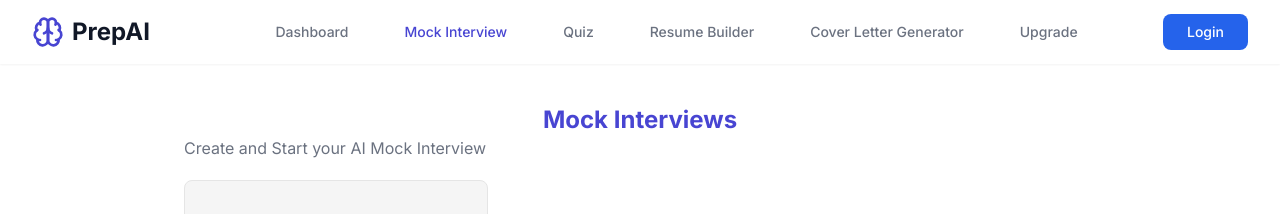
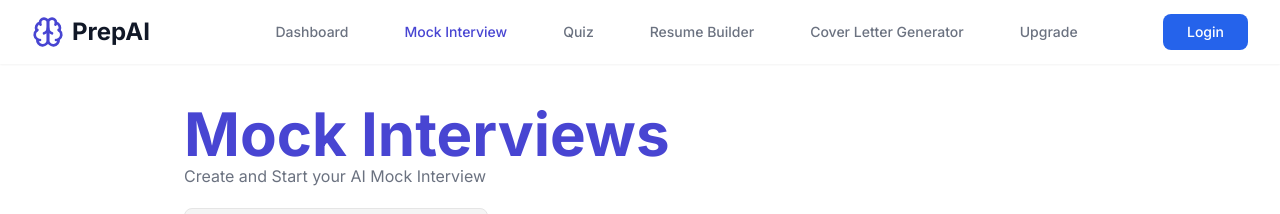
Before and after one commit to anusha7530/PrepAI, a Next.js app: page /dashboard/mocks in a window 1280 px wide. Shown: the top 214 px of the page. Built offline with nearby package versions, Linux system fonts and the light colour scheme; no server answers.

Commit message:
formatted headings

```diff
--- a/app/dashboard/mocks/page.jsx
+++ b/app/dashboard/mocks/page.jsx
@@ -5,7 +5,7 @@ import InterviewList from "./_components/InterviewList";
 const Mocks = () => {
   return (
     <div className="p-10 ">
-      <h2 className="font-bold text-2xl text-center text-primary">Mock Interviews</h2>
+      <h2 className="font-bold gradient-title text-5xl md:text-6xl text-primary">Mock Interviews</h2>
       <h2 className="text-gray-500">Create and Start your AI Mock Interview</h2>
       <div className="grid grid-cols-1 md:grid-cols-3 my-5">
         <AddNewInterview />
--- a/app/dashboard/quiz/page.jsx
+++ b/app/dashboard/quiz/page.jsx
@@ -7,7 +7,7 @@ import QuizList from "./_components/QuizList"
 const Quiz = () => {
   return (
     <div className="p-10 ">
-          <h2 className="font-bold text-2xl text-center text-primary">Quizzes</h2>
+          <h2 className="font-bold gradient-title text-5xl md:text-6xl text-primary">Quizzes</h2>
           <h2 className="text-gray-500">Create and Start your AI Generated Quizzes</h2>
           <div className="grid grid-cols-1 md:grid-cols-3 my-5">
             <AddNewQuiz />
```
